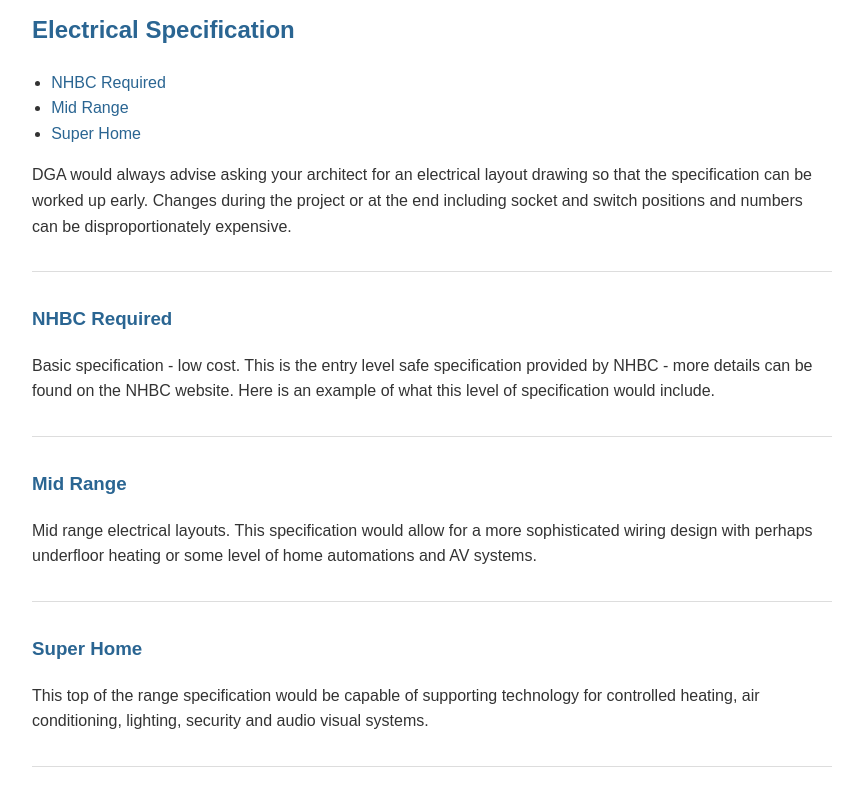
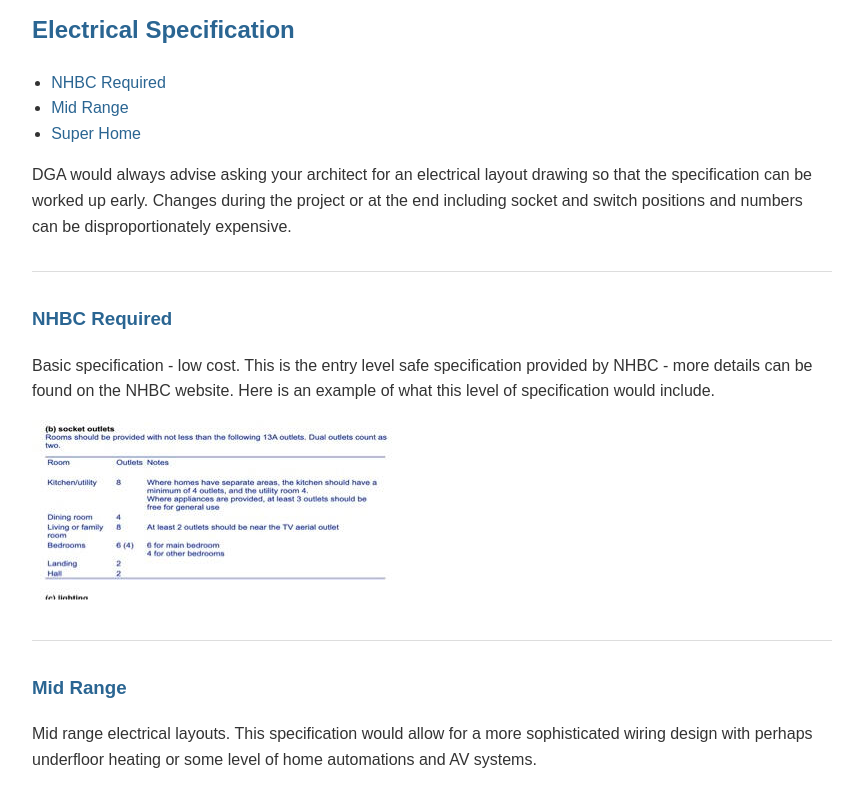
Before and after one commit to nativeneil/dgaplus, a plain HTML site: page provisionals.html in a window 1280 px wide. Shown: the part 459-1255 px from the top of the page, without its empty margins (208-1051 px from the left). Drawn offline with Linux system fonts and the light colour scheme.

Commit message:
Initial commit

```diff
--- a/provisionals.html
+++ b/provisionals.html
@@ -36,6 +36,8 @@
     <hr>
     <h3 id="nhbc-required">NHBC Required</h3>
     <p>Basic specification - low cost. This is the entry level safe specification provided by NHBC - more details can be found on the NHBC website. Here is an example of what this level of specification would include.</p>
+    <img src="images/NHBCRequired.jpg" alt="NHBCRequired" class="responsive">
+
     <hr>
     <h3 id="mid-range">Mid Range</h3>
     <p>Mid range electrical layouts. This specification would allow for a more sophisticated wiring design with perhaps underfloor heating or some level of home automations and AV systems.</p>
```
